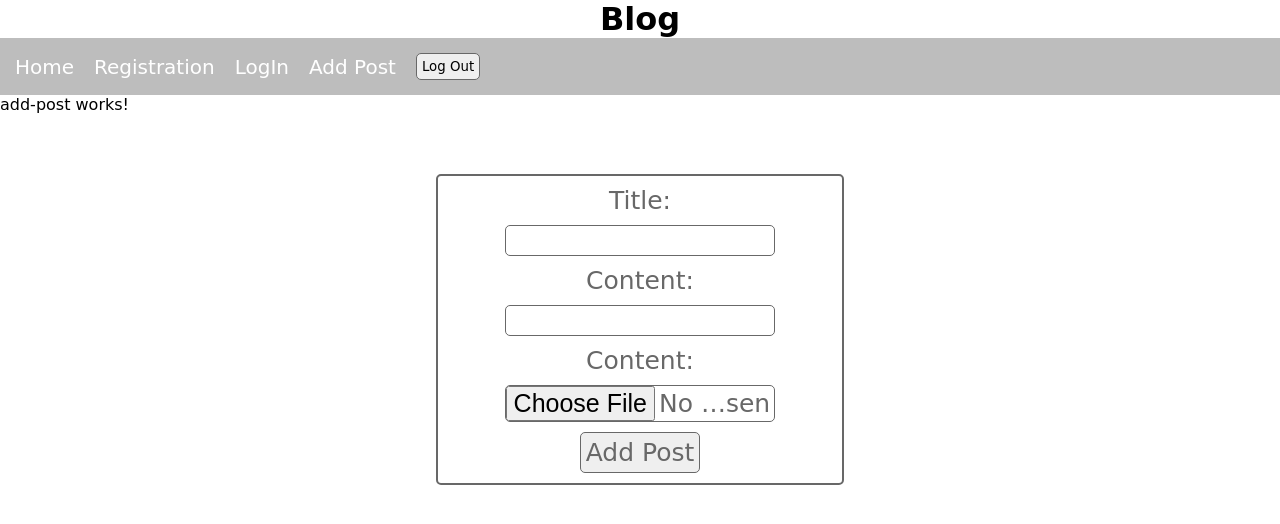
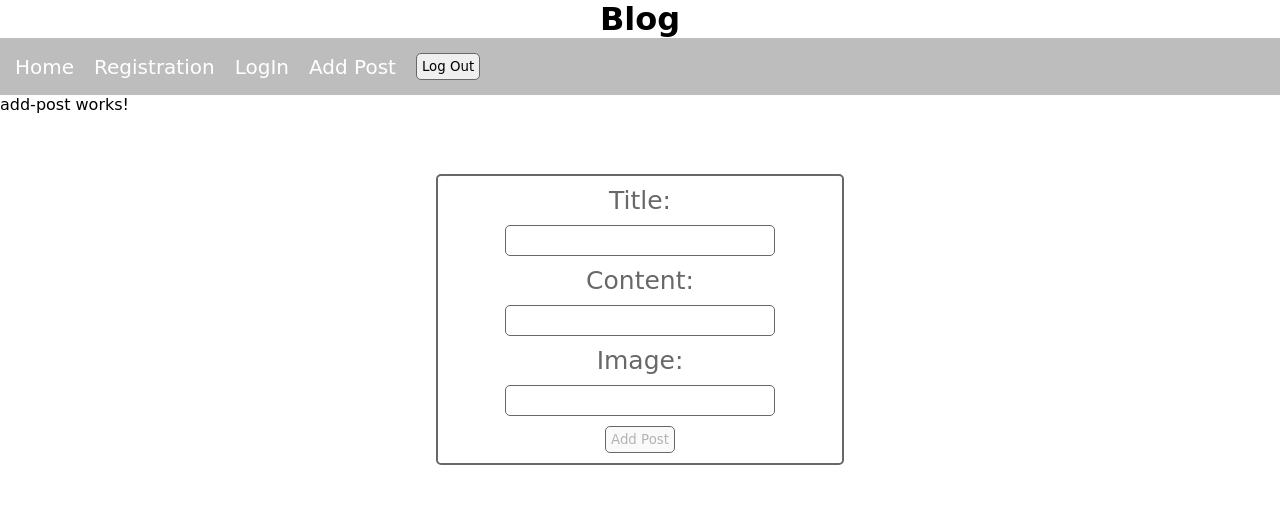
Before and after one commit to KramskoyI/Angular-blog-front, an Angular app in the folder my-app/: page /addPost in a window 1280 px wide. Shown: the top 524 px of the page. Built offline with nearby package versions, Linux system fonts and the light colour scheme.

Commit message:
login and add post worck, but fix token by server

```diff
--- a/my-app/src/app/add-post/add-post.component.html
+++ b/my-app/src/app/add-post/add-post.component.html
@@ -4,12 +4,30 @@
     <label for="title">Title: </label>
     <input id="title" type="text" formControlName="title">
 
+    <div *ngIf="addPostForm.controls['title'].invalid && addPostForm.controls['title'].touched">
+      <div *ngIf="addPostForm.controls['title'].errors?.['required']">
+        Title is required.
+      </div>
+      <div *ngIf="addPostForm.controls['title'].errors?.['minlength']">
+        Title must be at least 2 characters long.
+      </div>
+    </div>
+
     <label for="content">Content: </label>
     <input id="content" type="text" formControlName="content">
 
-    <label for="image">Content: </label>
-    <input id="image" type="file" formControlName="image">
+    <div *ngIf="addPostForm.controls['content'].invalid && addPostForm.controls['content'].touched">
+      <div *ngIf="addPostForm.controls['content'].errors?.['required']">
+        Content is required.
+      </div>
+      <div *ngIf="addPostForm.controls['content'].errors?.['minlength']">
+        Content must be at least 2 characters long.
+      </div>
+    </div>
 
-    <button type="submit" [disabled]="!addPostForm.valid"><a routerLink="/">Add Post</a></button>
+    <label for="image">Image: </label>
+    <input id="image" type="text" formControlName="image">
+
+    <button type="submit" [disabled]="!addPostForm.valid" (click)="addPost()">Add Post</button>
 
   </form>
--- a/my-app/src/app/add-post/add-post.component.ts
+++ b/my-app/src/app/add-post/add-post.component.ts
@@ -1,15 +1,24 @@
-import { Component, OnInit } from '@angular/core';
-import { FormGroup, FormControl } from '@angular/forms';
+import { Component } from '@angular/core';
+import { FormGroup, FormControl, Validators } from '@angular/forms';
+import { postService } from '../service/post.service';
+import {Router} from '@angular/router';
+import { Post } from '../interfaces'
 @Component({
   selector: 'app-add-post',
   templateUrl: './add-post.component.html',
   styleUrls: ['./add-post.component.scss']
 })
 export class AddPostComponent {
-
+  constructor(private router: Router, private postService: postService){}
   addPostForm = new FormGroup({
-    title: new FormControl(''),
-    content: new FormControl(''),
+    title: new FormControl('', [
+      Validators.required,
+      Validators.minLength(2)
+    ]),
+    content: new FormControl('', [
+      Validators.required,
+      Validators.minLength(2)
+    ]),
     image: new FormControl('')
   });
 
@@ -18,4 +27,18 @@ export class AddPostComponent {
     console.log(this.addPostForm.value);
   }
 
+  addPost(){
+    const post: Post = {
+      title: this.addPostForm.value.title,
+      content: this.addPostForm.value.content,
+      image: this.addPostForm.value.image,
+
+    }
+    this.postService.create(post).subscribe(() => {
+      this.addPostForm.reset()
+    })
+    console.log(post)
+
+    // this.router.navigate(['sign-in'])
+  }
 }
--- a/my-app/src/app/app.module.ts
+++ b/my-app/src/app/app.module.ts
@@ -1,6 +1,6 @@
-import { NgModule } from '@angular/core';
+import { NgModule, Provider } from '@angular/core';
 import { BrowserModule } from '@angular/platform-browser';
-import { HttpClientModule } from '@angular/common/http';
+import { HttpClientModule, HTTP_INTERCEPTORS } from '@angular/common/http';
 import { AppRoutingModule } from './app-routing.module';
 import { AppComponent } from './app.component';
 import { MenuComponent } from './menu/menu.component';
@@ -9,7 +9,13 @@ import { SignUpComponent } from './sign-up/sign-up.component';
 import { SignInComponent } from './sign-in/sign-in.component';
 import { FormsModule, ReactiveFormsModule } from '@angular/forms';
 import { AddPostComponent } from './add-post/add-post.component';
+import { AuthIntecepter } from './auth.interceptor';
 
+const INTERCEPTOR_PROVIDER: Provider = {
+  provide: HTTP_INTERCEPTORS,
+  multi: true,
+  useClass: AuthIntecepter
+}
 @NgModule({
   declarations: [
     AppComponent,
@@ -26,7 +32,7 @@ import { AddPostComponent } from './add-post/add-post.component';
     ReactiveFormsModule,
     HttpClientModule
   ],
-  providers: [],
+  providers: [INTERCEPTOR_PROVIDER],
   bootstrap: [AppComponent]
 })
 export class AppModule { }
--- /dev/null
+++ b/my-app/src/app/auth.interceptor.ts
@@ -0,0 +1,33 @@
+import { HttpErrorResponse, HttpEvent, HttpHandler, HttpInterceptor, HttpRequest } from "@angular/common/http";
+import { Injectable } from "@angular/core";
+import { Router } from "@angular/router";
+import { catchError, Observable, throwError, tap } from "rxjs";
+import { userService } from "./service/user.service";
+
+@Injectable()
+export class AuthIntecepter implements HttpInterceptor {
+constructor(private userService: userService,private router: Router) {}
+
+    intercept(req: HttpRequest<any>, next: HttpHandler): Observable<HttpEvent<any>> {
+        if(this.userService.isAutheticated()){
+            req = req.clone({
+                headers: req.headers.set('authorization', this.userService.token)
+            })
+        }
+        return next.handle(req)
+            .pipe(
+                tap( () => {
+                    console.log('Intercepter')
+                }),
+                catchError( (error: HttpErrorResponse) => {
+                    console.log('[Interceptor Error]', error)
+                    if(error.status === 401) {
+                        this.userService.logOut()
+                        this.router.navigate(['sign-in'])
+                    }
+                    console.log(error.status)
+                    return throwError(error)
+                })
+            )
+    }
+}
--- /dev/null
+++ b/my-app/src/app/service/post.service.ts
@@ -0,0 +1,23 @@
+import { Injectable } from '@angular/core';
+import { HttpClient} from '@angular/common/http';
+import { Observable } from 'rxjs';
+import { Post } from '../interfaces';
+import { map} from 'rxjs/operators'
+const addPostUrl = 'http://localhost:3000/api/posts/add-post';
+
+
+@Injectable({providedIn:'root'})
+
+export class postService {
+  constructor(private http: HttpClient) { }
+
+
+  create(post: Post): Observable<Post> {
+    return this.http.post<Post>(addPostUrl, post)
+      .pipe(map((data) => {
+        return data
+      }))
+  }
+
+
+}
--- a/my-app/src/app/service/user.service.ts
+++ b/my-app/src/app/service/user.service.ts
@@ -1,7 +1,7 @@
 import { Injectable } from '@angular/core';
 import { HttpClient} from '@angular/common/http';
 import { Observable } from 'rxjs';
-import { User, UserLog, authResponse} from '../interfaces';
+import { User, UserLog } from '../interfaces';
 import { map, tap } from 'rxjs/operators'
 const signUpUrl = 'http://localhost:3000/api/auth/sign-up';
 const signInUrl = 'http://localhost:3000/api/auth/sign-in';
@@ -12,9 +12,9 @@ export class userService {
   constructor(private http: HttpClient) { }
 
   get token(): any {
-    const accessToken = localStorage.getItem('accessToken')
     return localStorage.getItem('accessToken')
   }
+
   create(user: User): Observable<User> {
     return this.http.post<User>(signUpUrl, user)
       .pipe(map((data) => {
@@ -39,7 +39,7 @@ export class userService {
   }
 
   private setToken(response: any | null) {
-    if ( response) {
+    if (response) {
       const dateToken = response.expiresIn
       localStorage.setItem('dateToken', dateToken.toString())
       localStorage.setItem('accessToken', response.accessToken)
```
Also changed, not shown: my-app/src/app/interfaces.ts (+7 -0 lines).
